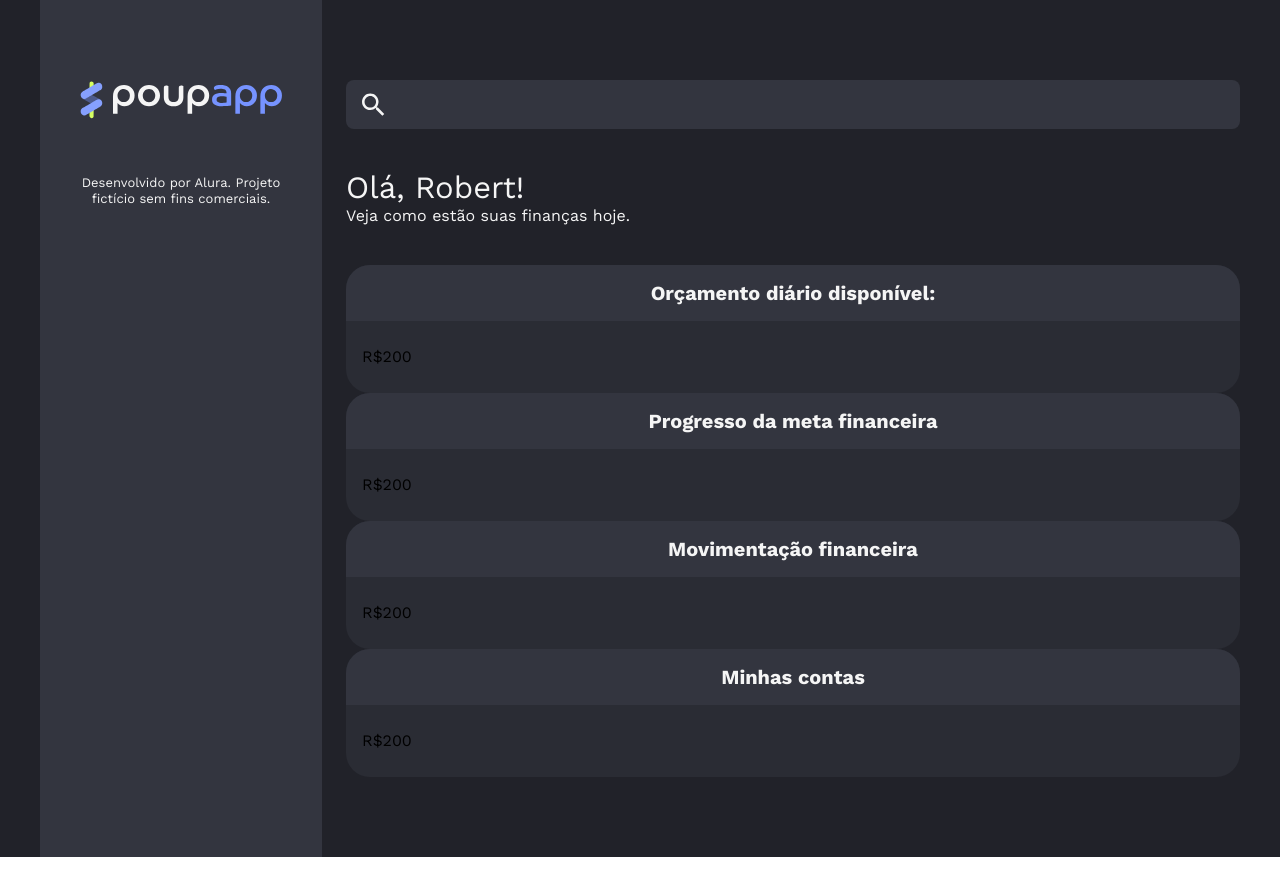
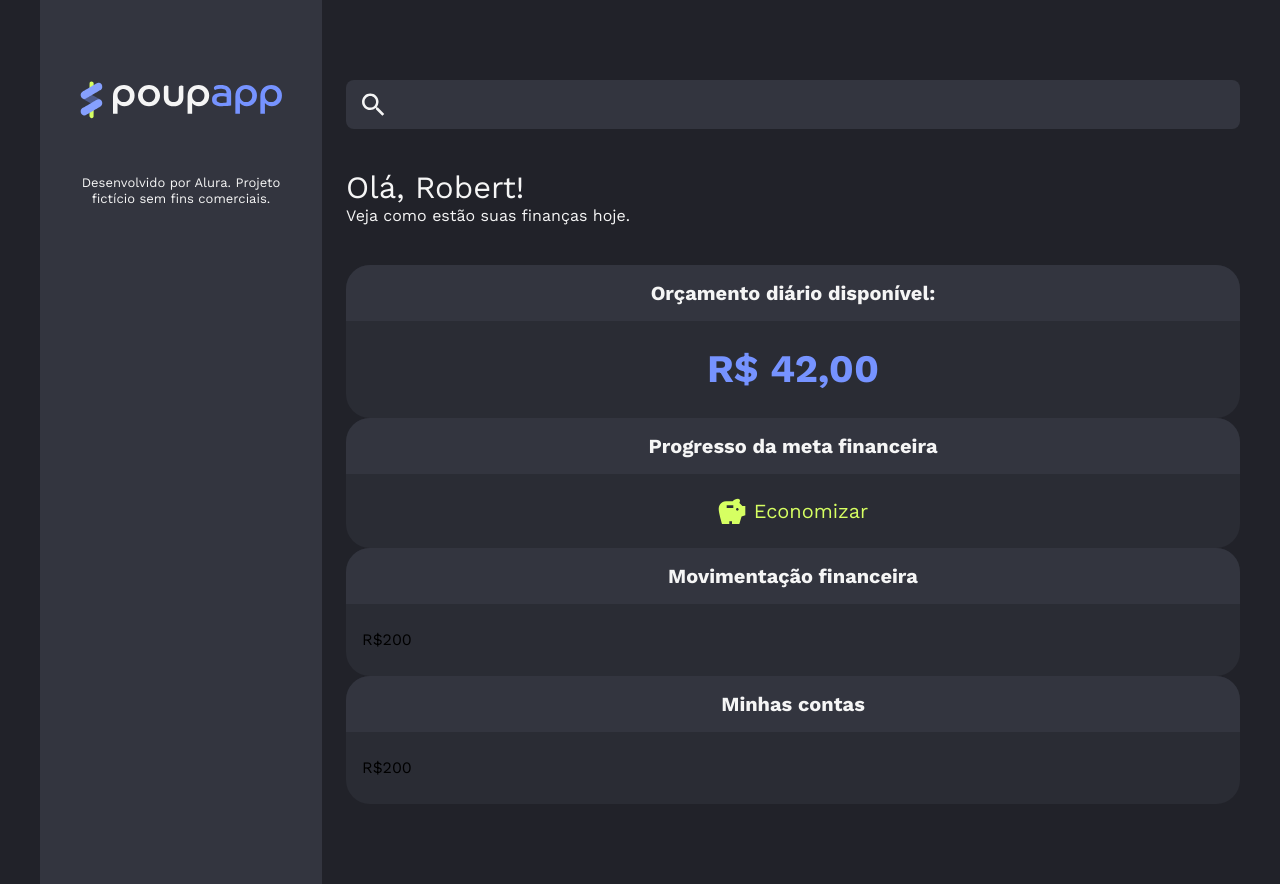
Before and after one commit to robertvieiraa/poupapp-tailwind, a React (Vite) app: page / in a window 1280 px wide. Before the commit the page ends 857 px from the top, so only its background shows below. Built offline with nearby package versions, Linux system fonts and the light colour scheme.

Commit message:
Estilizando o componente de orçamento diário

```diff
--- a/src/App.jsx
+++ b/src/App.jsx
@@ -1,7 +1,9 @@
 import { Aside } from "./components/Aside";
 import Card from "./components/Card";
 import { Container } from "./components/Container";
+import { DailyBudget } from "./components/DailyBudget";
 import { Main } from "./components/Main";
+import { SavingsStatus } from "./components/SavingsStatus";
 import { SearchInput } from "./components/SearchInput";
 import { Typography } from "./components/Typography";
 
@@ -19,11 +21,15 @@ function App() {
           <section>
             <Card>
               <Card.Header>Orçamento diário disponível:</Card.Header>
-              <Card.Body>R$200</Card.Body>
+              <Card.Body>
+                <DailyBudget value={42}/>
+              </Card.Body>
             </Card>
             <Card>
               <Card.Header>Progresso da meta financeira</Card.Header>
-              <Card.Body>R$200</Card.Body>
+              <Card.Body>
+                <SavingsStatus/>
+              </Card.Body>
             </Card>
             <Card>
               <Card.Header>Movimentação financeira</Card.Header>
--- /dev/null
+++ b/src/components/DailyBudget/index.jsx
@@ -0,0 +1,12 @@
+const formatter = new Intl.NumberFormat("pt-BR", {
+  style: "currency",
+  currency: "BRL",
+});
+
+export const DailyBudget = ({ value }) => {
+  return (
+    <p className="m-0 text-primary-highlight font-bold text-[39px] leading-[125%] text-center">
+      {formatter.format(value)}
+    </p>
+  );
+};
--- /dev/null
+++ b/src/components/SavingsStatus/index.jsx
@@ -0,0 +1,11 @@
+import { IconSavings } from "../icons";
+
+export const SavingsStatus = () => {
+  return (
+    <div>
+      <p className="text-secondary-income flex items-center gap-2 justify-center text-xl leading-[125%]">
+        <IconSavings /> Economizar
+      </p>
+    </div>
+  );
+};
```
